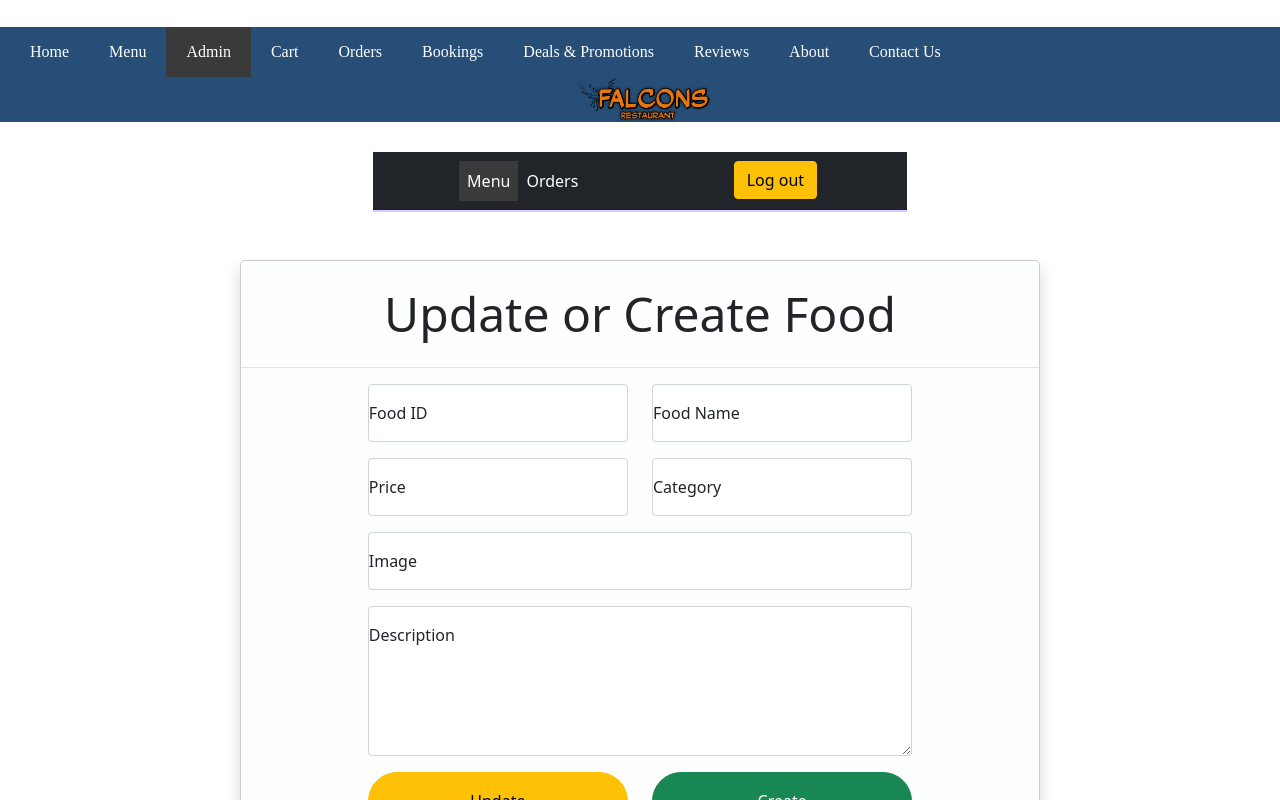
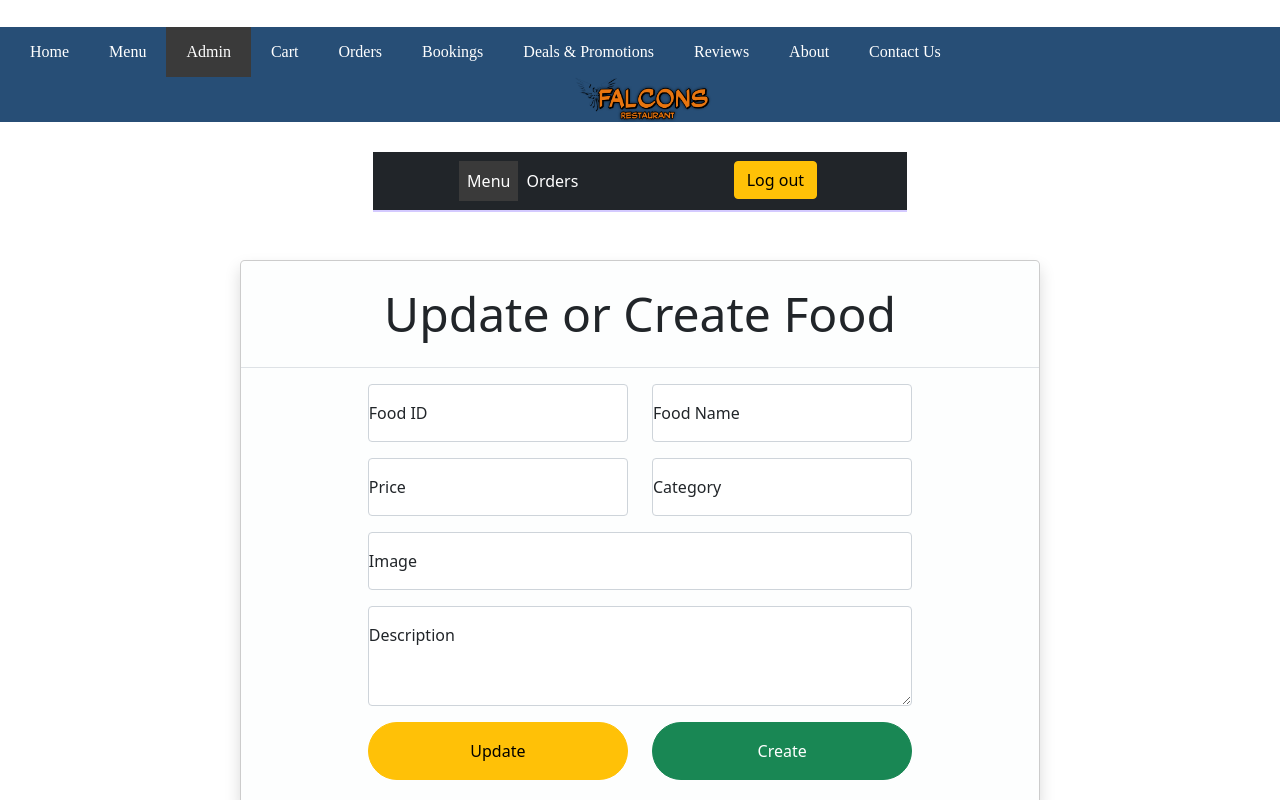
Before and after one commit to Kalafathakan/reactProject, a React (Create React App) app: page /admin-menu in a window 1280 px wide. Shown: the top 800 px of the page. Built offline with nearby package versions, Linux system fonts and the light colour scheme; no server answers; sample sign-in values are in the browser's storage; a web font is replaced by a local one.

Commit message:
small changes on admin panel

```diff
--- a/src/components/AdminFoodForm.tsx
+++ b/src/components/AdminFoodForm.tsx
@@ -146,7 +146,7 @@ const MenuFormForAdmin = ({ updateFood, createFood }: updateDeleteType) => {
                     </div>
                     <div className="form-floating mb-3 " >
                       <textarea className="form-control rounded-4" placeholder='Description'
-                        style={{ height: '150px' }}
+                        style={{ height: '100px' }}
                         name='description'
 
                         defaultValue={`${fr.formData.description}`}
--- a/src/components/AdminMenuAPI.tsx
+++ b/src/components/AdminMenuAPI.tsx
@@ -196,7 +196,7 @@ const MenuAPIForAdmin = () => {
   }, []);
 
   return (
-    <div>
+    <div className="container">
       {/* These will be in the admin page instead }
       <div className="center">
         <button onClick={sendPostRequest}>Add Food</button>
```
